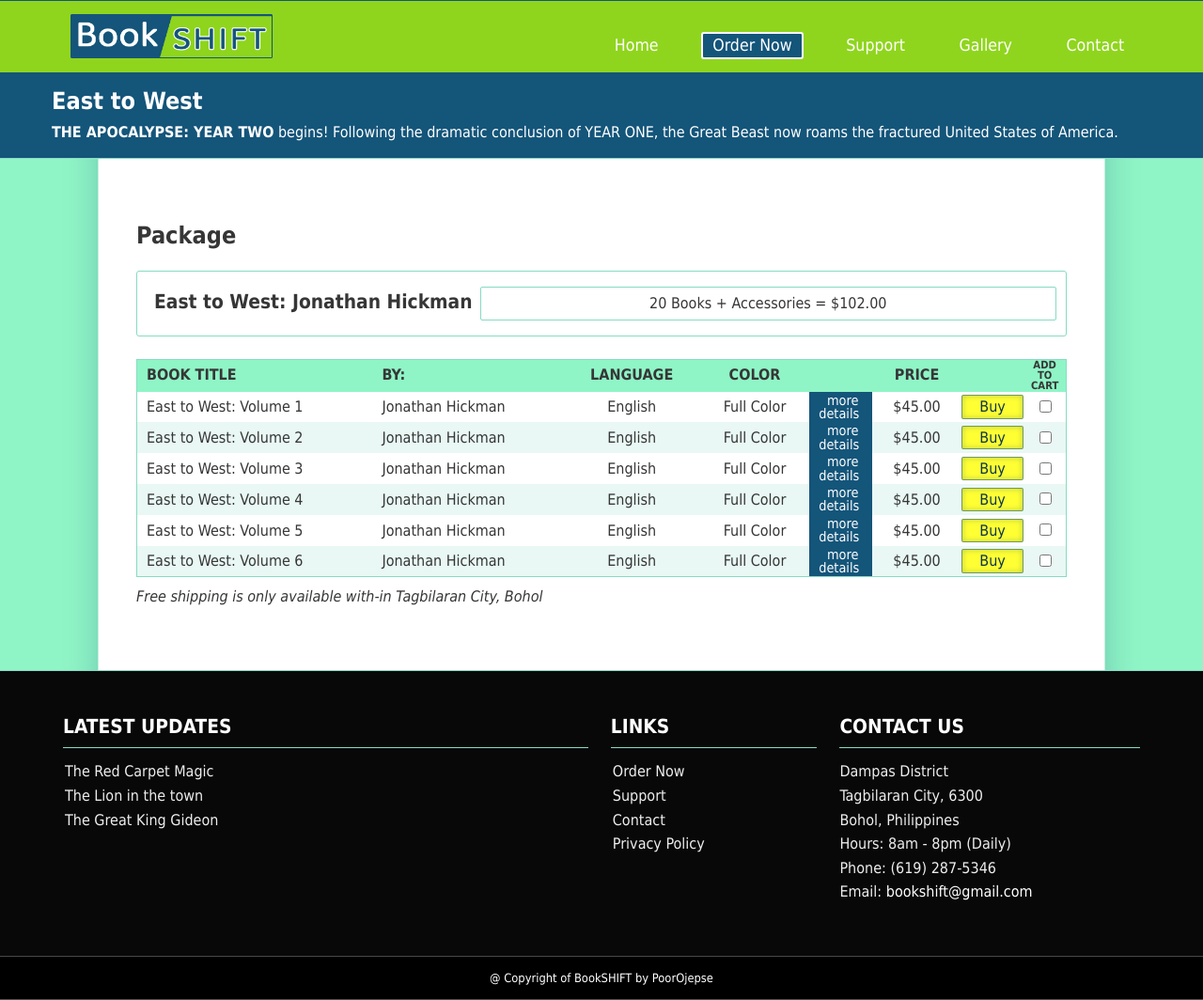
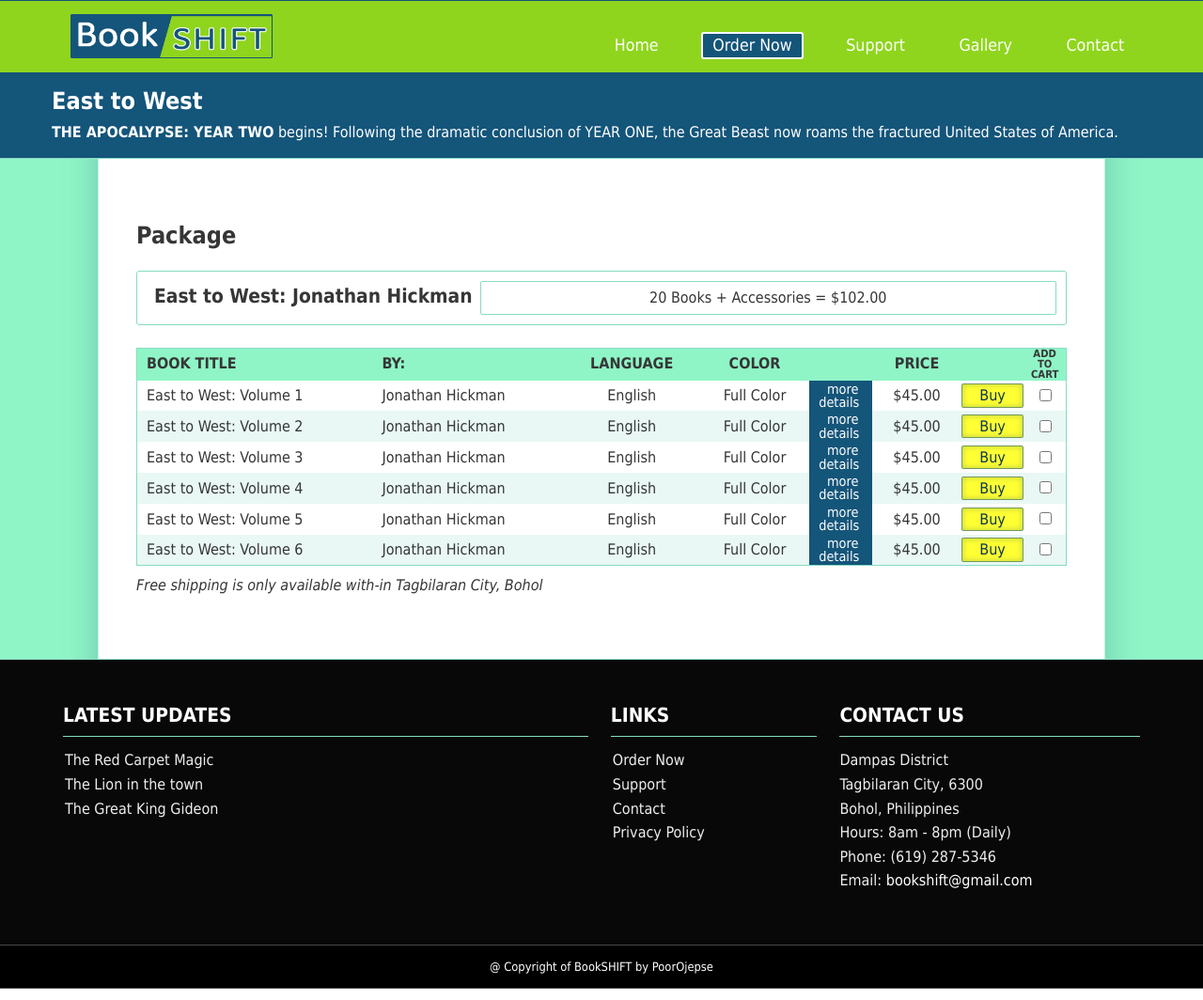
Before and after one commit to poorojepse/bookshift, a Jekyll site: the page built from book/east-to-west/index.html, in a window 1280 px wide and 1064 px high. Shown: the whole window at 94% size. Built offline with Jekyll 4.4.1, drawn with Linux system fonts in a browser that asks for light colours.

Commit message:
Update order-list.sass

```diff
--- a/_sass/page/order-list.sass
+++ b/_sass/page/order-list.sass
@@ -3,7 +3,7 @@
    +display(flex)
    +flex-wrap(wrap)
    border: 1px solid $border-color
-   padding: 16px 10px
+   padding: 10px
    border-radius: 3px
    margin-bottom: 1.5rem
 
@@ -13,6 +13,7 @@
    .book-img
       +display(block)
       width: 100%
+      margin-bottom: 6px
 
       img
          box-shadow: 0 0 5px 1px rgba(black, .8)
@@ -25,7 +26,7 @@
             margin: 0
 
    .book-title
-      margin: 6px 0
+      margin-bottom: 6px
       text-align: center
       +flex-grow(0)
 
```
